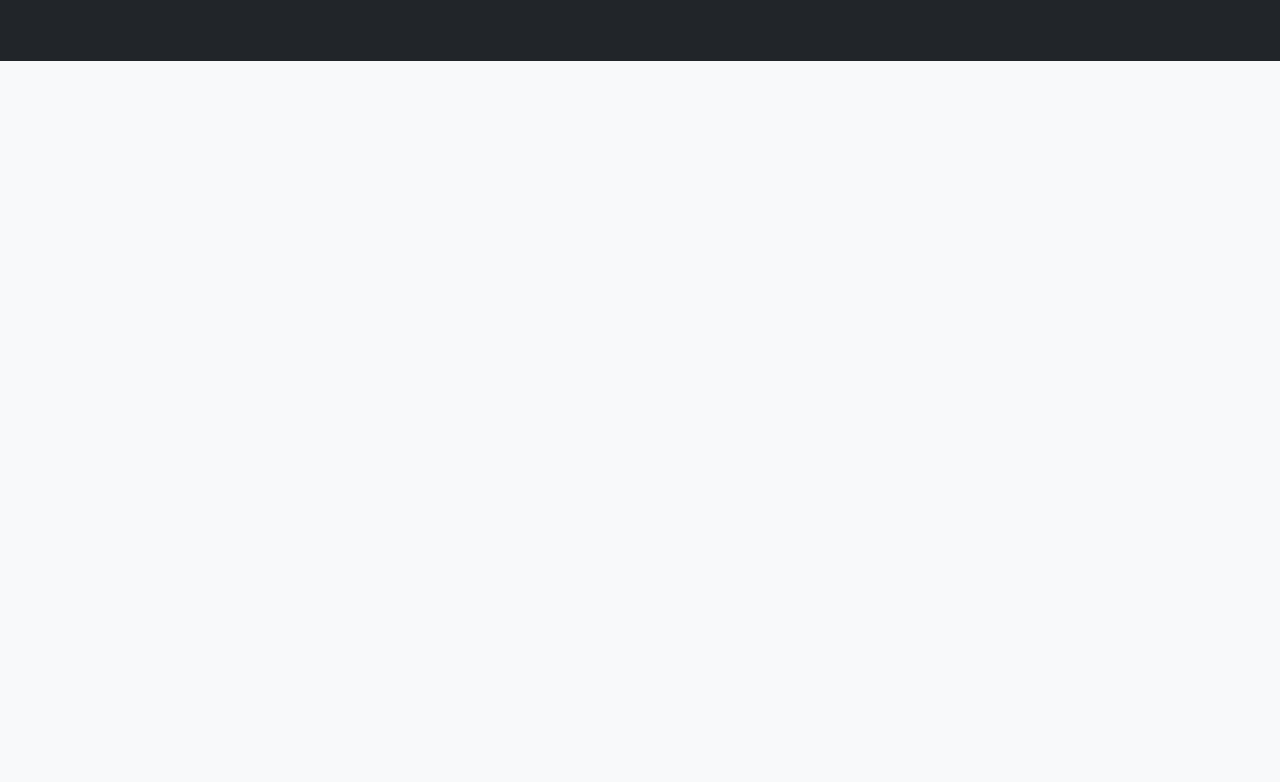
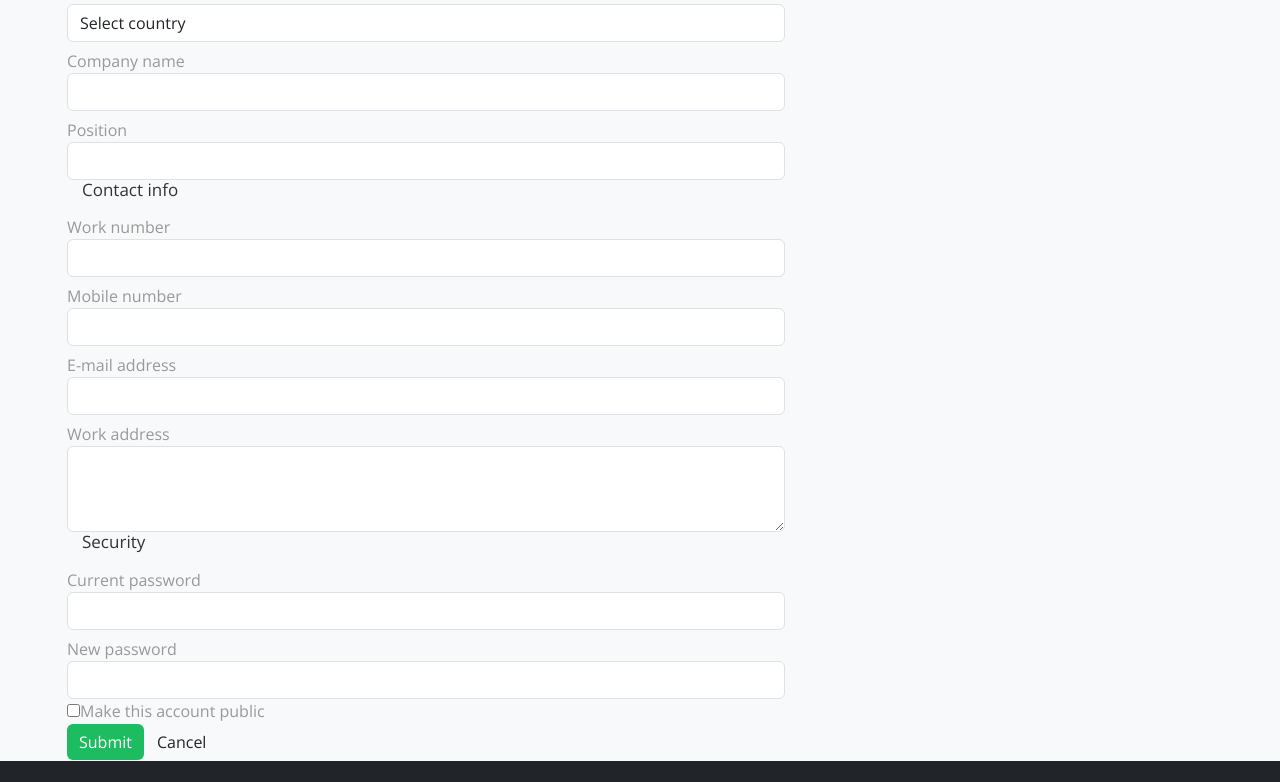
Before and after one commit to ErikSilva231/PruebaFinal, a React (Vite) app: page /profile in a window 1280 px wide. Shown: the part 398-1180 px from the top of the page. Before the commit the page ends 800 px from the top, so only its background shows below. Built offline with nearby package versions, Linux system fonts and the light colour scheme; no server answers.

Commit message:
profile, falta editar

```diff
--- /dev/null
+++ b/src/assets/css/profile.css
@@ -0,0 +1,63 @@
+* Panels
+*/
+/*** General styles ***/
+.panel {
+ box-shadow: none;
+}
+.panel-heading {
+ border-bottom: 0;
+}
+.panel-title {
+ font-size: 17px;
+}
+.panel-title > small {
+ font-size: .75em;
+ color: #999999;
+}
+.panel-body *:first-child {
+ margin-top: 0;
+}
+.panel-footer {
+ border-top: 0;
+}
+
+.panel-default > .panel-heading {
+   color: #333333;
+   background-color: transparent;
+   border-color: rgba(0, 0, 0, 0.07);
+}
+
+form label {
+   color: #999999;
+   font-weight: 400;
+}
+
+.form-horizontal .form-group {
+ margin-left: -15px;
+ margin-right: -15px;
+}
+@media (min-width: 768px) {
+ .form-horizontal .control-label {
+   text-align: right;
+   margin-bottom: 0;
+   padding-top: 7px;
+ }
+}
+
+.profile__contact-info-icon {
+   float: left;
+   font-size: 18px;
+   color: #999999;
+}
+.profile__contact-info-body {
+   overflow: hidden;
+   padding-left: 20px;
+   color: #999999;
+}
+.profile-avatar {
+ width: 200px;
+ position: relative;
+ margin: 0px auto;
+ margin-top: 196px;
+ border: 4px solid #f3f3f3;
+}
--- a/src/views/Profile.jsx
+++ b/src/views/Profile.jsx
@@ -1,8 +1,122 @@
+import "bootstrap/dist/css/bootstrap.min.css";
+import "../assets/css/profile.css";
+
 function Profile() {
 
 
     return (
       <>
+<div className="container bootstrap snippets bootdeys">
+<div className="row">
+  <div className="col-xs-12 col-sm-9">
+    <form className="form-horizontal">
+        <div className="panel panel-default">
+          <div className="panel-body text-center">
+           <img src="https://bootdey.com/img/Content/avatar/avatar6.png" className="img-circle profile-avatar" alt="User avatar" />
+          </div>
+        </div>
+      <div className="panel panel-default">
+        <div className="panel-heading">
+        <h4 className="panel-title">User info</h4>
+        </div>
+        <div className="panel-body">
+          <div className="form-group">
+            <label className="  control-label">Location</label>
+            <div className="col-sm-10">
+              <select className="form-control">
+                <option selected="">Select country</option>
+                <option>Belgium</option>
+                <option>Canada</option>
+                <option>Denmark</option>
+                <option>Estonia</option>
+                <option>France</option>
+              </select>
+            </div>
+          </div>
+          <div className="form-group">
+            <label className="  control-label">Company name</label>
+            <div className="col-sm-10">
+              <input type="text" className="form-control" />
+            </div>
+          </div>
+          <div className="form-group">
+            <label className="  control-label">Position</label>
+            <div className="col-sm-10">
+              <input type="text" className="form-control" />
+            </div>
+          </div>
+        </div>
+      </div>
+
+      <div className="panel panel-default">
+        <div className="panel-heading">
+        <h4 className="panel-title">Contact info</h4>
+        </div>
+        <div className="panel-body">
+          <div className="form-group">
+            <label className="  control-label">Work number</label>
+            <div className="col-sm-10">
+              <input type="tel" className="form-control" />
+            </div>
+          </div>
+          <div className="form-group">
+            <label className="  control-label">Mobile number</label>
+            <div className="col-sm-10">
+              <input type="tel" className="form-control" />
+            </div>
+          </div>
+          <div className="form-group">
+            <label className="  control-label">E-mail address</label>
+            <div className="col-sm-10">
+              <input type="email" className="form-control" />
+            </div>
+          </div>
+          <div className="form-group">
+            <label className="  control-label">Work address</label>
+            <div className="col-sm-10">
+              <textarea rows="3" className="form-control"></textarea>
+            </div>
+          </div>
+        </div>
+      </div>
+
+      <div className="panel panel-default">
+        <div className="panel-heading">
+        <h4 className="panel-title">Security</h4>
+        </div>
+        <div className="panel-body">
+          <div className="form-group">
+            <label className="  control-label">Current password</label>
+            <div className="col-sm-10">
+              <input type="password" className="form-control" />
+            </div>
+          </div>
+          <div className="form-group">
+            <label className="  control-label">New password</label>
+            <div className="col-sm-10">
+              <input type="password" className="form-control" />
+            </div>
+          </div>
+          <div className="form-group">
+            <div className="col-sm-10 col-sm-offset-2">
+              <div className="checkbox">
+                <input type="checkbox" id="checkbox_1" />
+                <label for="checkbox_1">Make this account public</label>
+              </div>
+            </div>
+          </div>
+          <div className="form-group">
+            <div className="col-sm-10 col-sm-offset-2">
+              <button type="submit" className="btn btn-primary">Submit</button>
+              <button type="reset" className="btn btn-default">Cancel</button>
+            </div>
+          </div>
+        </div>
+      </div>
+    </form>
+  </div>
+</div>
+</div>
       </>
     )
   }
```
